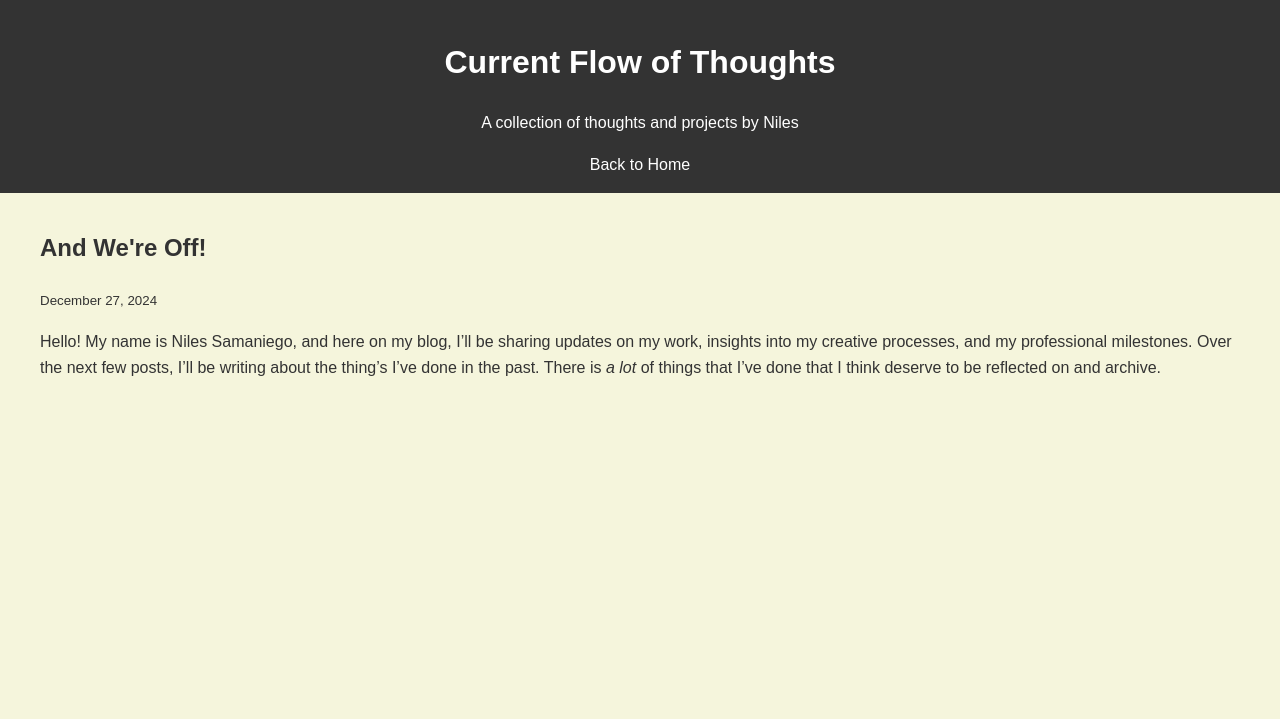
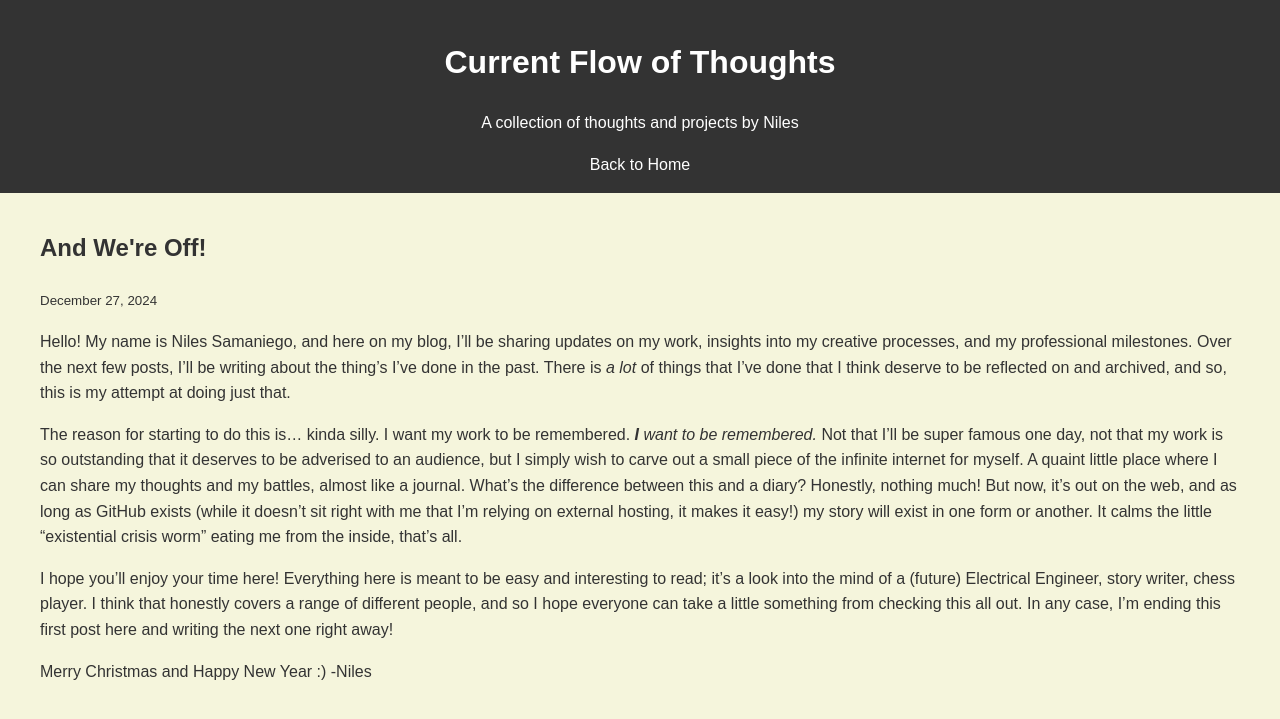
Before and after one commit to n-samaniego/Current-Flow-of-Thoughts, a Jekyll site: the page built from _posts/2024-12-27-And-We're-Off!.md, in a window 1280 px wide. Shown: the top 719 px of the page. Built offline with Jekyll 4.4.1, drawn with Linux system fonts in a browser that asks for light colours.

Commit message:
Update 2024-12-27-And-We're-Off!.md

```diff
--- a/_posts/2024-12-27-And-We're-Off!.md
+++ b/_posts/2024-12-27-And-We're-Off!.md
@@ -4,4 +4,11 @@ title: "And We're Off!"
 date: 2024-12-27
 categories: blog
 ---
-Hello! My name is Niles Samaniego, and here on my blog, I'll be sharing updates on my work, insights into my creative processes, and my professional milestones. Over the next few posts, I'll be writing about the thing's I've done in the past. There is *a lot* of things that I've done that I think deserve to be reflected on and archive.
+  Hello! My name is Niles Samaniego, and here on my blog, I'll be sharing updates on my work, insights into my creative processes, and my professional milestones. Over the next few posts, I'll be writing about the thing's I've done in the past. There is *a lot* of things that I've done that I think deserve to be reflected on and archived, and so, this is my attempt at doing just that.
+
+  The reason for starting to do this is... kinda silly. I want my work to be remembered. ***I** want to be remembered.* Not that I'll be super famous one day, not that my work is so outstanding that it deserves to be adverised to an audience, but I simply wish to carve out a small piece of the infinite internet for myself. A quaint little place where I can share my thoughts and my battles, almost like a journal. What's the difference between this and a diary? Honestly, nothing much! But now, it's out on the web, and as long as GitHub exists (while it doesn't sit right with me that I'm relying on external hosting, it makes it easy!) my story will exist in one form or another. It calms the little "existential crisis worm" eating me from the inside, that's all.
+
+  I hope you'll enjoy your time here! Everything here is meant to be easy and interesting to read; it's a look into the mind of a (future) Electrical Engineer, story writer, chess player. I think that honestly covers a range of different people, and so I hope everyone can take a little something from checking this all out. In any case, I'm ending this first post here and writing the next one right away!
+
+  Merry Christmas and Happy New Year :)
+  -Niles
```
